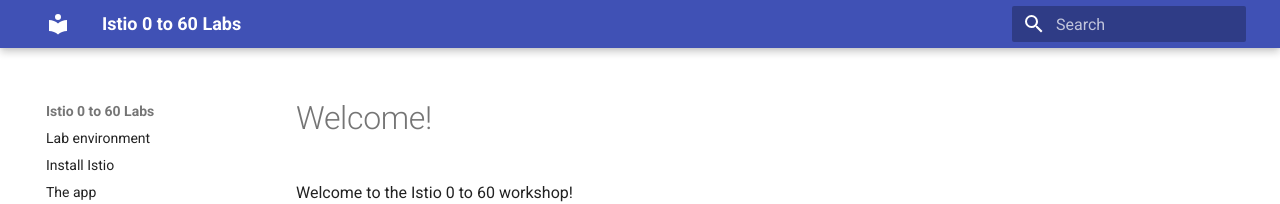
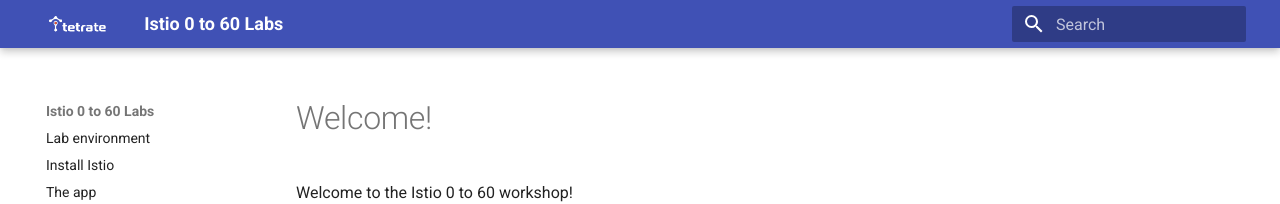
Before and after one commit to tetratelabs/istio-0to60, an MkDocs documentation site: the page built from docs/index.md, in a window 1280 px wide. Shown: the top 204 px of the page. Built offline with MkDocs 1.6.1 and Material for MkDocs 9.7.7, drawn with Linux system fonts in a browser that asks for light colours.

Commit message:
customizing colors/theming to match tetrate, resolves #3

```diff
--- a/docs/css/custom.css
+++ b/docs/css/custom.css
@@ -1,3 +1,9 @@
+
+:root {
+  --md-primary-fg-color: #000717;
+  --md-accent-fg-color: #F05623;
+}
+
 
 /* when pygments is enabled, the language class is suppressed for some strange reason,
   meaning this won't work / can't discriminate a shell block from any other block.
--- a/mkdocs.yml
+++ b/mkdocs.yml
@@ -1,6 +1,9 @@
 site_name: Istio 0 to 60 Labs
 theme:
   name: material
+  palette:
+    scheme: default
+  logo: assets/tetrate-logo-white.png
 extra_css:
   - css/custom.css
 nav:
```
Also changed, not shown: docs/assets/tetrate-logo-white.png (added).
